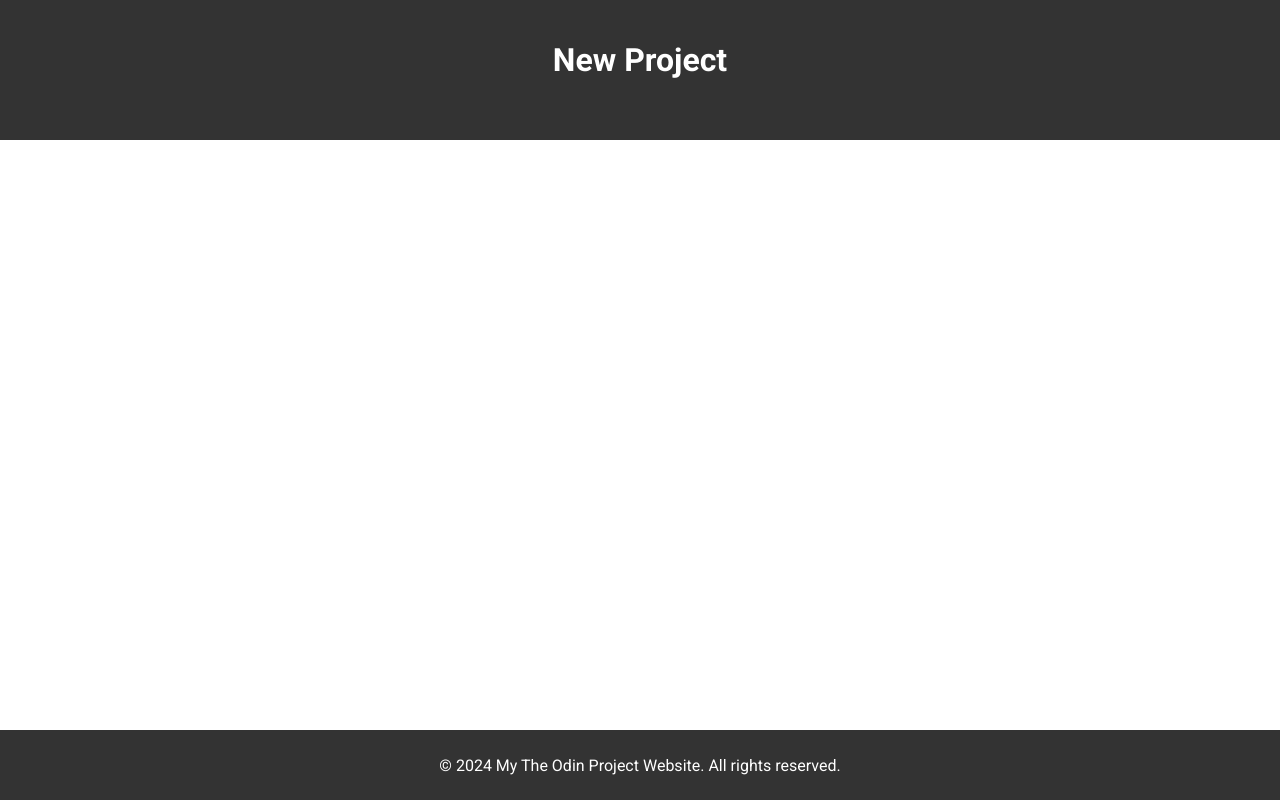
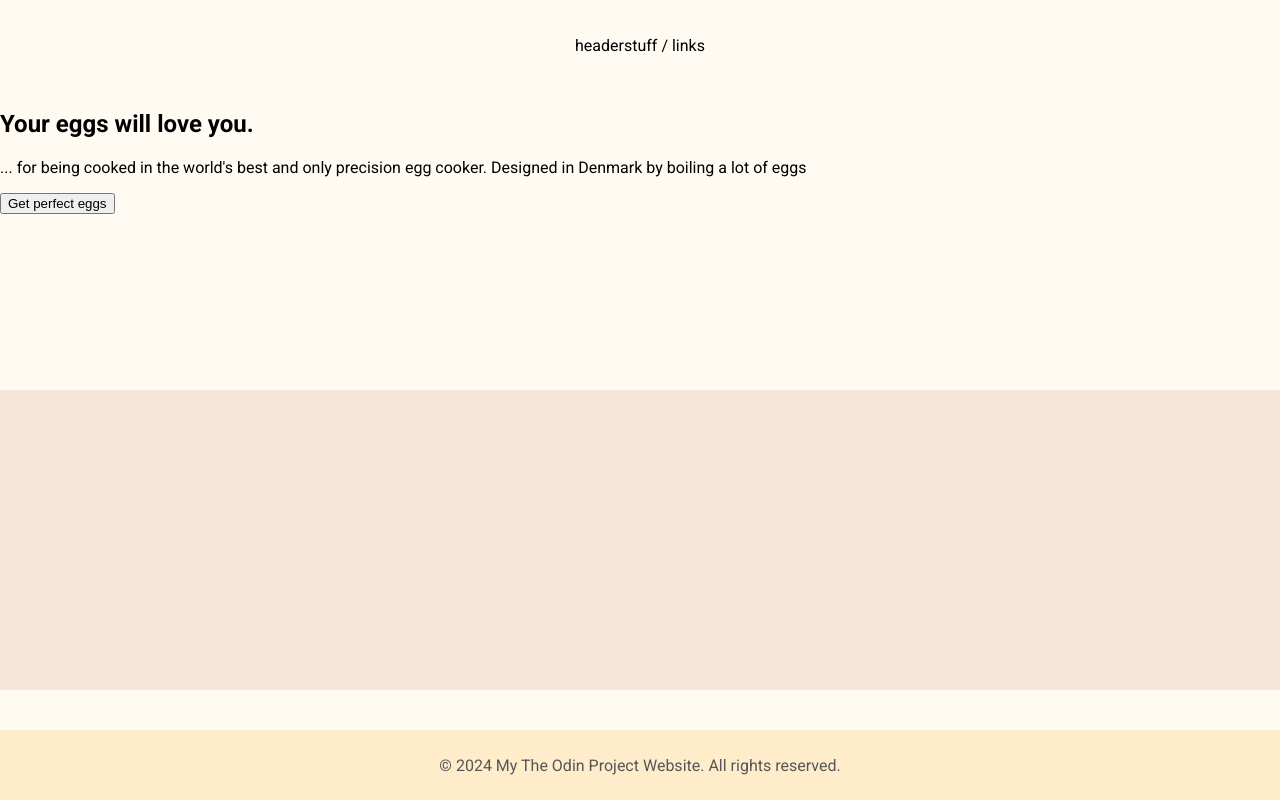
Before and after one commit to Smaddermand/odin-homepage, a website built with webpack: page src/index.html in a window 1280 px wide. Built offline with nearby package versions, Linux system fonts and the light colour scheme.

Commit message:
Create initial html structure and css

```diff
--- a/src/index.html
+++ b/src/index.html
@@ -8,10 +8,28 @@
 </head>
 <body>
     <header>
-            <h1>New Project</h1>
+            <p>headerstuff / links</p>
     </header>
 
     <main>
+        <section class="hero">
+            <div class="hero-left">
+                <h1>Your eggs will love you.</h1>
+                <p>... for being cooked in the world's best and only precision egg cooker. Designed in Denmark by boiling a lot of eggs</p>
+                <button>Get perfect eggs</button>
+            </div>
+            <div class="hero-right"></div>
+
+        </section>
+
+        <section class="main">
+
+        </section>
+
+        <section class="signup">
+
+        </section>
+
 
     </main>
 
--- a/src/style.css
+++ b/src/style.css
@@ -11,35 +11,49 @@ html, body {
     height: 100%;
     margin: 0;
     padding: 0;
+    display: flex; /* Make the body a flex container */
+    flex-direction: column; /* Arrange children (header, main, footer) in a column */
 }
 
-/* body {
-
-} */
-
 header {
-    height: 100px;
-    background-color: #333;
-    color: #fff;
+    height: 50px;
+    background-color: #FFFBF3;
+    color: black;
     text-align: center;
-    padding: 20px 0;
+    padding: 20px;
 }
 
 main {
-    flex-grow: 1;
-    background-color: #e3e3e3;
+    flex-grow: 1; /* Allow main to expand and fill available space */
+    background-color: #FFFBF3; /* Set your desired background color */
     display: flex;
     flex-direction: column;
 }
 
-
 footer {
     height: 50px;
-    background-color: #333;
-    color: #fff;
+    background-color: #FEECCA;
+    color: #565656;
     text-align: center;
     padding: 10px 0;
-    position: fixed;
-    bottom: 0;
+}
+
+.hero {
+    height: 300px;
+}
+
+.main {
+    height: 300px;
+    background-color: #F6E6D9;
+}
+
+.signup {
+
+
+}
+
+/* Additional styles for footer to ensure it stays at the bottom */
+footer {
+    position: relative; /* Change from fixed to relative */
     width: 100%;
 }
```
Also changed, not shown: todo.txt (+19 -0 lines).
